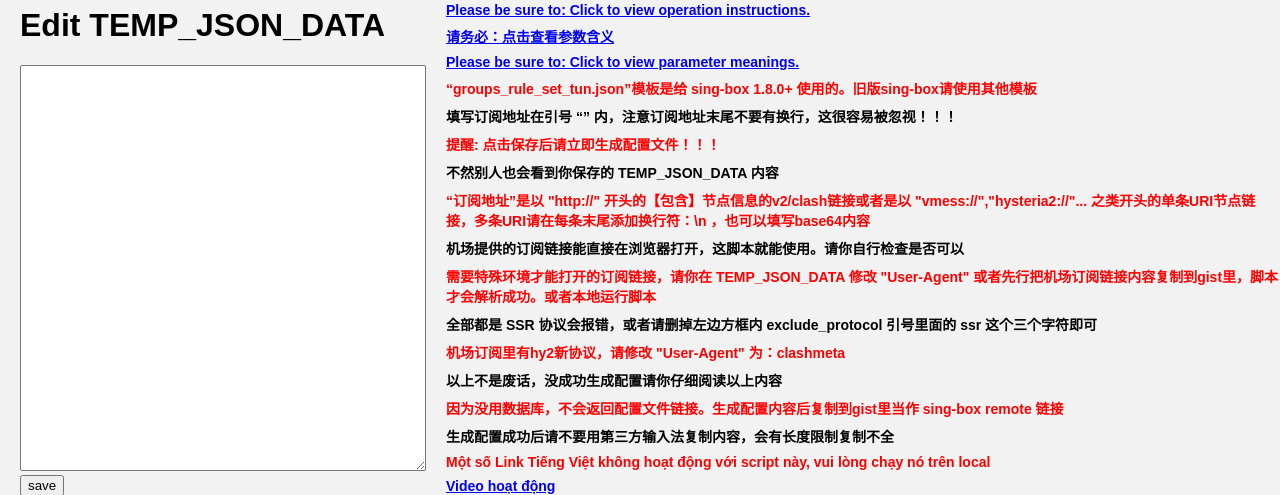
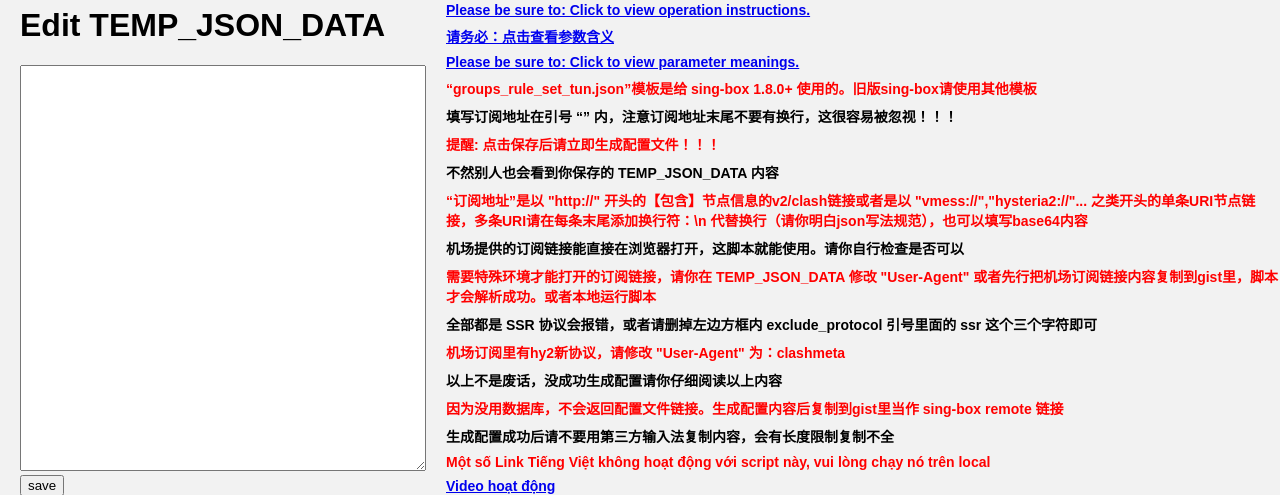
Before and after one commit to gg4924/sing-box-subscribe, a Flask app: template templates/index.html in a window 1280 px wide. Shown: the part 138-633 px from the top of the page. Run offline with Flask 3, Linux system fonts and the light colour scheme; the template is opened without the code that fills it, so the values that code supplies are empty.

Commit message:
Update index.html

```diff
--- a/templates/index.html
+++ b/templates/index.html
@@ -89,7 +89,7 @@
             <h3 style="margin: 8px 0; font-size: 14px;" data-translate="4"><span style="font-weight: bold; color: black; margin: 5px 0; font-size: 14px;">填写订阅地址在引号 “” 内，注意订阅地址末尾不要有换行，这很容易被忽视！！！</span></h3>
             <h3 style="margin: 8px 0; font-size: 14px;" data-translate="5" data-color="red"><span style="font-weight: bold; color: red; margin: 5px 0; font-size: 14px;">提醒: 点击保存后请立即生成配置文件！！！</span></h3>
             <h3 style="margin: 8px 0; font-size: 14px;" data-translate="6"><span style="font-weight: bold; color: black; margin: 5px 0; font-size: 14px;">不然别人也会看到你保存的 TEMP_JSON_DATA 内容</span></h3>
-            <h3 style="margin: 8px 0; font-size: 14px;" data-translate="7" data-color="red"><span style="font-weight: bold; color: red; margin: 5px 0; font-size: 14px;">“订阅地址”是以 "http://" 开头的【包含】节点信息的v2/clash链接或者是以 "vmess://","hysteria2://"... 之类开头的单条URI节点链接，多条URI请在每条末尾添加换行符：\n ，也可以填写base64内容</span></h3>
+            <h3 style="margin: 8px 0; font-size: 14px;" data-translate="7" data-color="red"><span style="font-weight: bold; color: red; margin: 5px 0; font-size: 14px;">“订阅地址”是以 "http://" 开头的【包含】节点信息的v2/clash链接或者是以 "vmess://","hysteria2://"... 之类开头的单条URI节点链接，多条URI请在每条末尾添加换行符：\n 代替换行（请你明白json写法规范），也可以填写base64内容</span></h3>
             <h3 style="margin: 8px 0; font-size: 14px;" data-translate="8"><span style="font-weight: bold; color: black; margin: 5px 0; font-size: 14px;">机场提供的订阅链接能直接在浏览器打开，这脚本就能使用。请你自行检查是否可以</span></h3>
             <h3 style="margin: 8px 0; font-size: 14px;" data-translate="9" data-color="red"><span style="font-weight: bold; color: red; margin: 5px 0; font-size: 14px;">需要特殊环境才能打开的订阅链接，请你在 TEMP_JSON_DATA 修改 "User-Agent" 或者先行把机场订阅链接内容复制到gist里，脚本才会解析成功。或者本地运行脚本</span></h3>
             <h3 style="margin: 8px 0; font-size: 14px;" data-translate="10"><span style="font-weight: bold; color: black; margin: 5px 0; font-size: 14px;">全部都是 SSR 协议会报错，或者请删掉左边方框内 exclude_protocol 引号里面的 ssr 这个三个字符即可</span></h3>
@@ -128,7 +128,7 @@
             "4": "Fill in the subscription link within the quotes '', and be careful not to have line breaks at the end of the subscription link, as this can be easily overlooked!!!",
             "5": "Reminder: After clicking save, please immediately generate the configuration file!!!",
             "6": "Otherwise, others will be able to see the content of your saved TEMP_JSON_DATA.",
-            "7": "The 'subscription link' starts with 'http://' and includes node information for v2/clash links or is a single URI node link starting with 'vmess://', 'hysteria2://'... etc. Link, if there are multiple URIs, please add a newline character at the end of each one: \n, you can also fill in the base64 content.",
+            "7": "The 'subscription link' starts with 'http://' and includes node information for v2/clash links or is a single URI node link starting with 'vmess://', 'hysteria2://'... etc. Link, if there are multiple URIs, please add a newline character at the end of each one: \n instead of newline (please understand the json writing specification), you can also fill in the base64 content.",
             "8": "subscription links provided by Service can be directly opened in the browser, and the script can use them. Please check if it works on your end.",
             "9": "For subscription links that require a special environment to open, please modify 'User-Agent' in TEMP_JSON_DATA, or copy the content of the airport subscription link to gist in advance for the script to parse successfully. Alternatively, run the script locally.",
             "10": "All SSR protocols will report errors, or please delete the three characters 'ssr' in the exclude_protocol quotation marks in the left box.",
```
